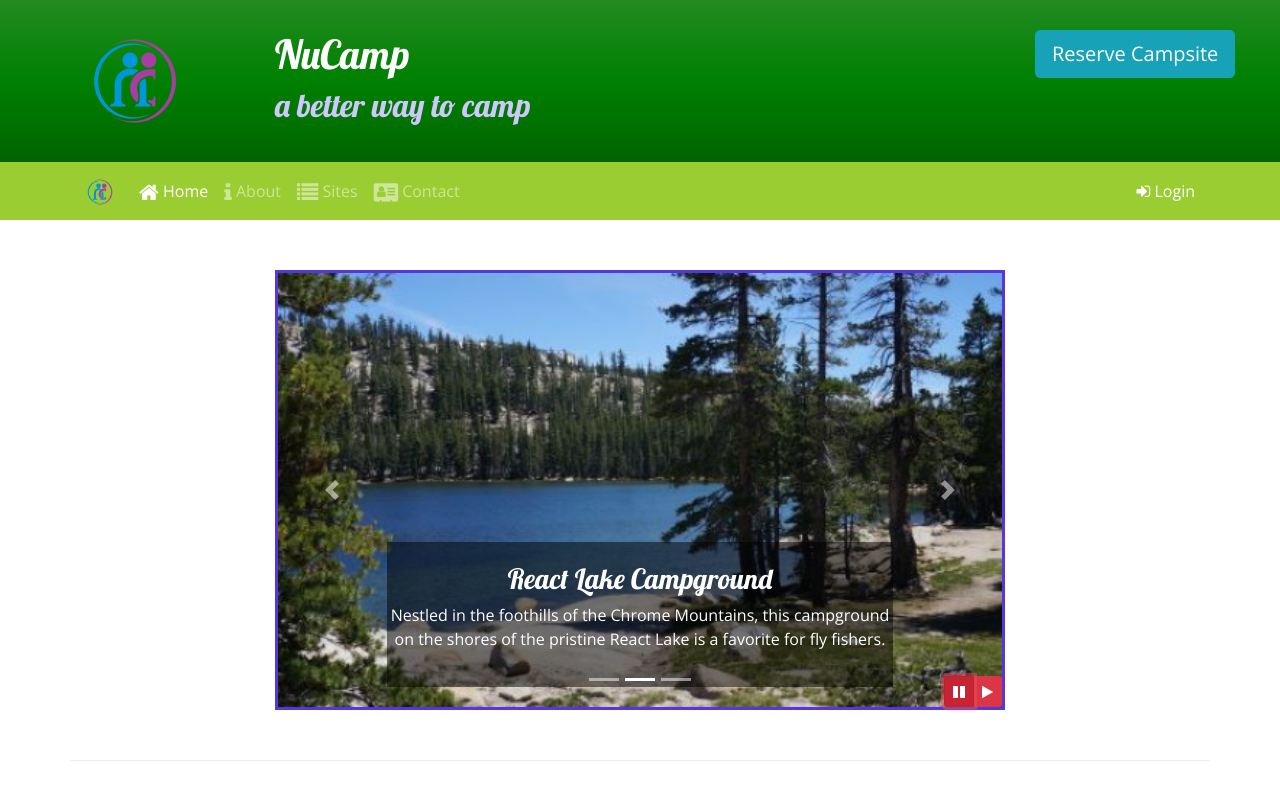
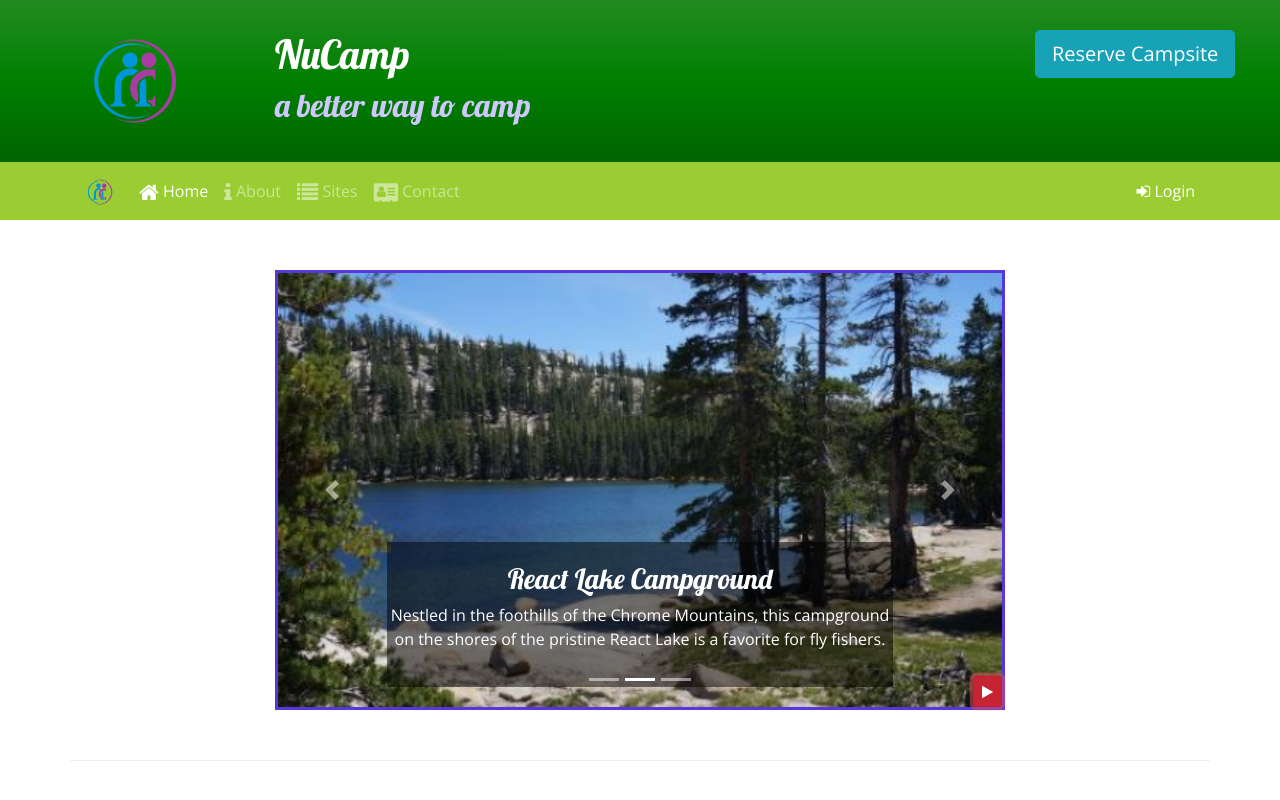
Before and after one commit to Mari316/nucampsite, a website: page index.html in a window 1280 px wide. Both pictures are taken after a click on the button 959 px from the left and 691 px from the top of the page. Shown: the top 800 px of the page. Drawn offline with nearby package versions, Linux system fonts and the light colour scheme.

Commit message:
changed button

```diff
--- a/index.html
+++ b/index.html
@@ -214,14 +214,9 @@
             <span class="carousel-control-next-icon"></span>
             <span class="sr-only">Next</span>
           </a>
-          <div class="btn-group" id="carouselButton">
-            <button class="btn btn-danger btn-sm" id="carouselPause">
+            <button class="btn btn-danger btn-sm" id="carouselButton">
               <i class="fa fa-pause"></i>
             </button>
-            <button class="btn btn-danger btn-sm" id="carouselPlay">
-              <i class="fa fa-play"></i>
-            </button>
-          </div>
         </div>
       </div>
     </div>
@@ -321,13 +316,18 @@
   <script>
     $(function () {
       $(".carousel").carousel({
-        interval: 2000
+        interval: 1000
       });
-      $("#carouselPause").click(function () {
-        $(".carousel").carousel("pause");
-      });
-      $("#carouselPlay").click(function () {
-        $(".carousel").carousel("cycle");
+      $("#carouselButton").click(function () {
+        if ($("#carouselButton").children("i").hasClass("fa-pause")) {
+          $(".carousel").carousel("pause");
+          $("#carouselButton").children("i").removeClass("fa-pause");
+          $("#carouselButton").children("i").addClass("fa-play");
+        } else {
+          $(".carousel").carousel("cycle");
+          $("#carouselButton").children("i").removeClass("fa-play");
+          $("#carouselButton").children("i").addClass("fa-pause");
+        }
       });
     });
   </script>
```
